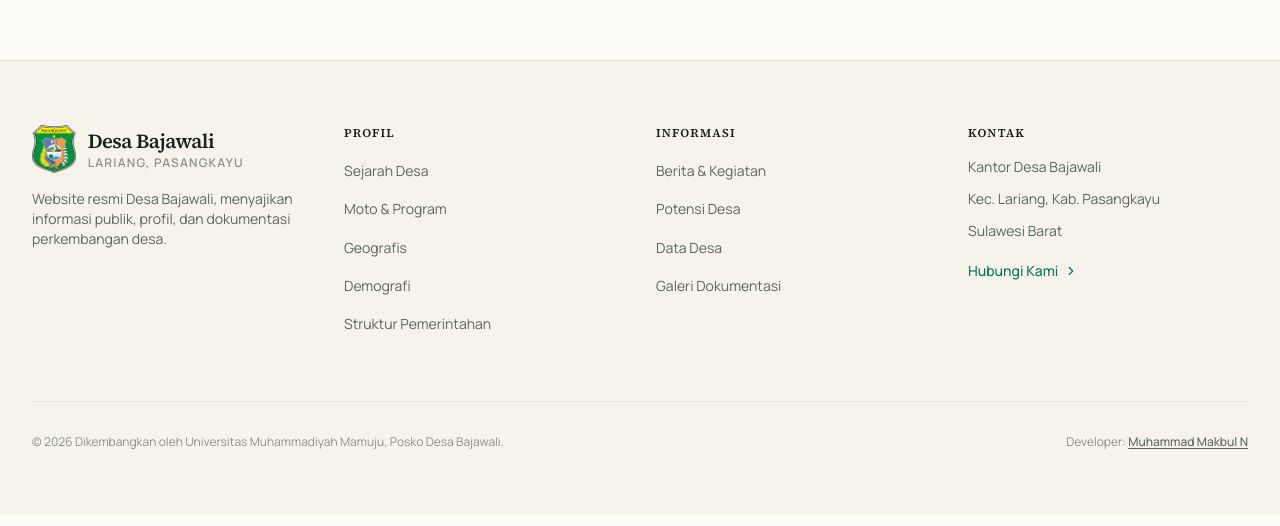
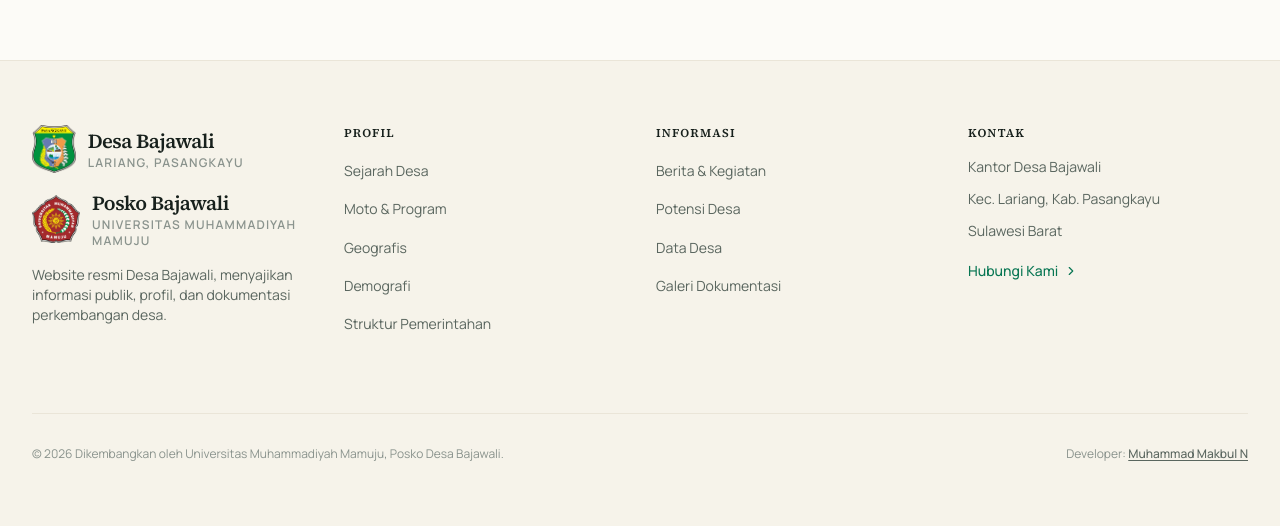
Before and after one commit to mkeyzxi/desa-bajawali, a Next.js app: page / in a window 1280 px wide. Shown: the part 8372-8898 px from the top of the page. Built offline with nearby package versions, Linux system fonts and the light colour scheme; no server answers; the database is empty.

Commit message:
add footer posko image

```diff
--- a/components/layout/Footer.tsx
+++ b/components/layout/Footer.tsx
@@ -167,6 +167,24 @@ export default function Footer() {
                 </span>
               </span>
             </Link>
+            <Link href="/" className="flex items-center gap-3 mb-4">
+              <Image
+                src="/gambar/logo_unimaju.webp"
+                alt="Lambang Universitas Muhammadiyah Mamuju"
+                width={728}
+                height={800}
+                sizes="48px"
+                className="h-12 w-auto shrink-0"
+              />
+              <span className="flex flex-col">
+                <span className="font-editorial text-xl font-semibold tracking-tight text-ink-950">
+                  Posko Bajawali
+                </span>
+                <span className="text-xs font-semibold uppercase tracking-widest text-ink-400">
+                  Universitas Muhammadiyah Mamuju
+                </span>
+              </span>
+            </Link>
             <p className="text-sm text-ink-600 mb-6 max-w-sm">
               Website resmi Desa Bajawali, menyajikan informasi publik, profil, dan dokumentasi
               perkembangan desa.
```
Also changed, not shown: public/gambar/logo_unimaju.webp (added).
